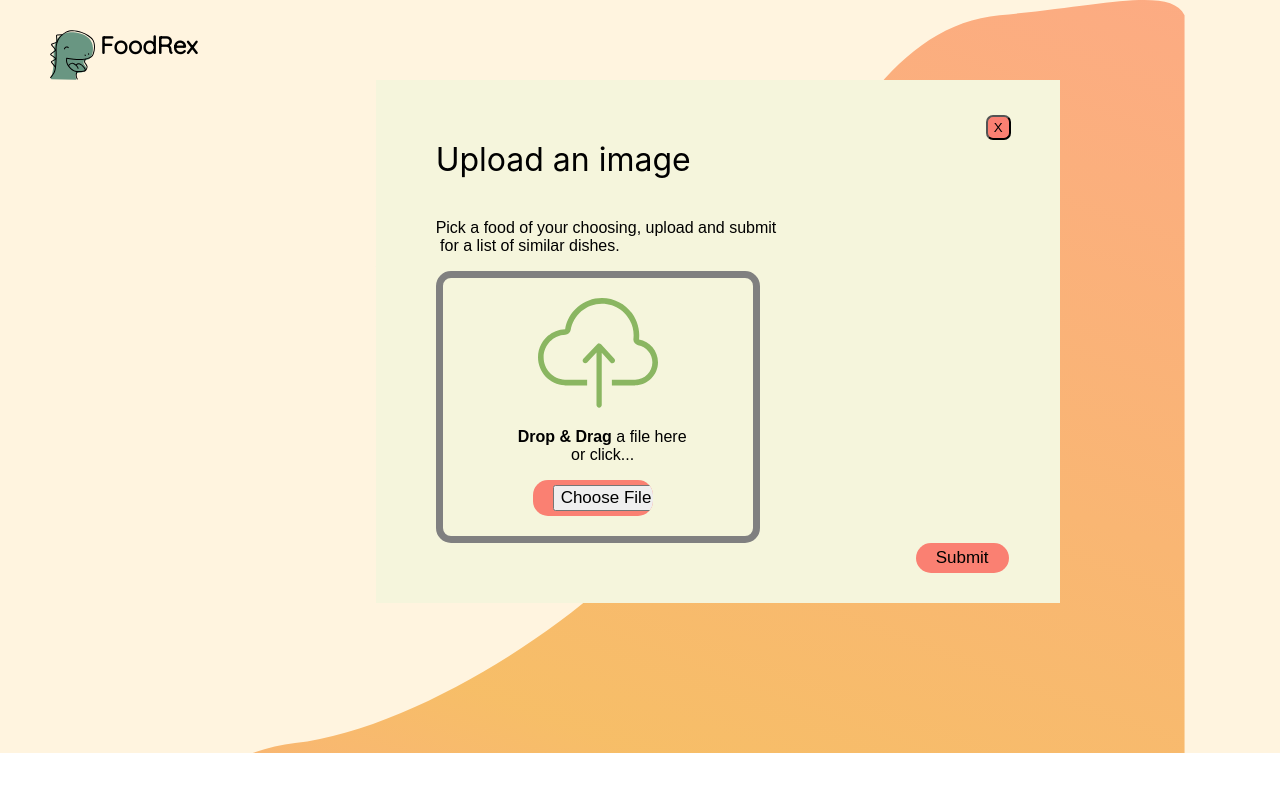
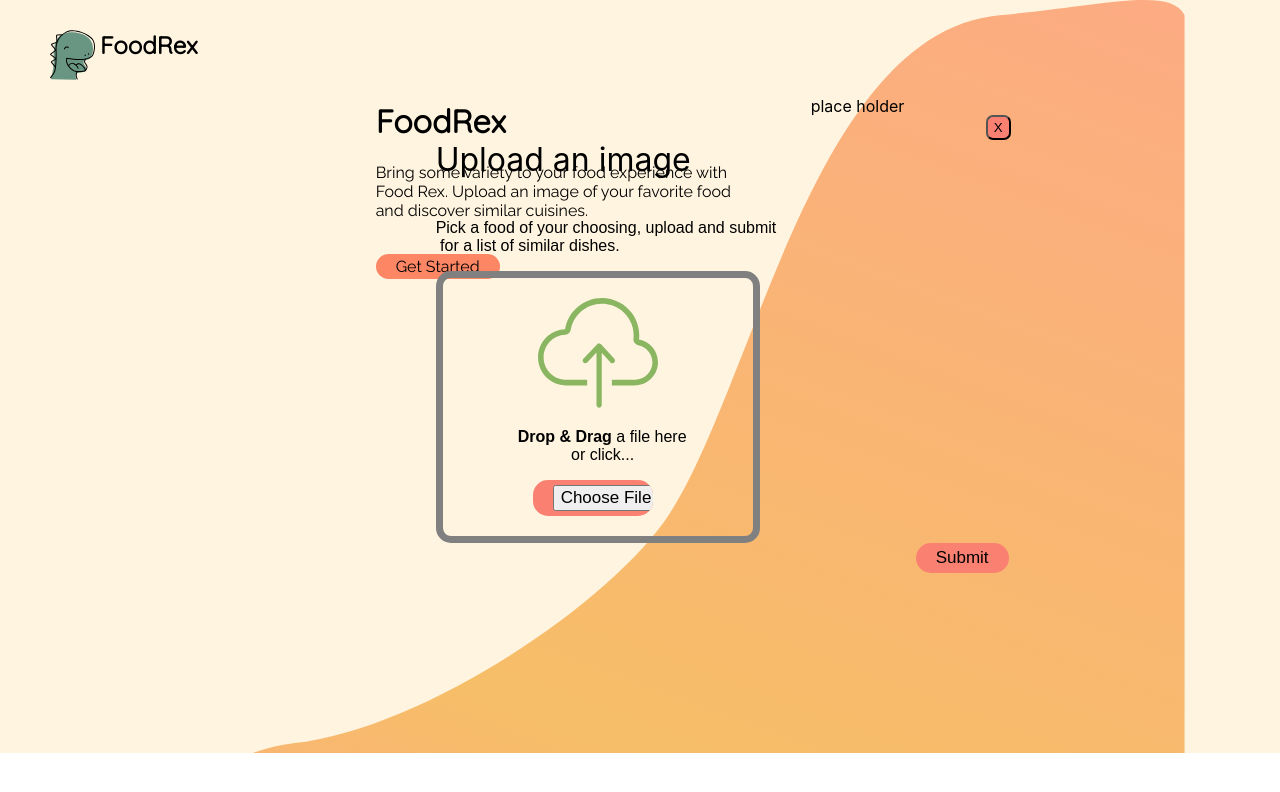
Before and after one commit to KonstantinVVictoria/recipe-finder, a Next.js app: page /home in a window 1280 px wide. Shown: the top 792 px of the page. Built offline with nearby package versions, Linux system fonts and the light colour scheme.

Commit message:
minor changes

```diff
--- a/components/SubmitImage.jsx
+++ b/components/SubmitImage.jsx
@@ -14,7 +14,7 @@
 
 
     return (
-        <div style={{marginRight: "600px", backgroundColor: "beige", position: "fixed"}}>
+        <div style={{marginRight: "600px", backgroundColor: Theme.beige, position: "fixed"}}>
             <input type="button"
             value="X"
             class="closeButton"
```
Also changed, not shown: 1 other file (tests, documents, lock files or other folders).
